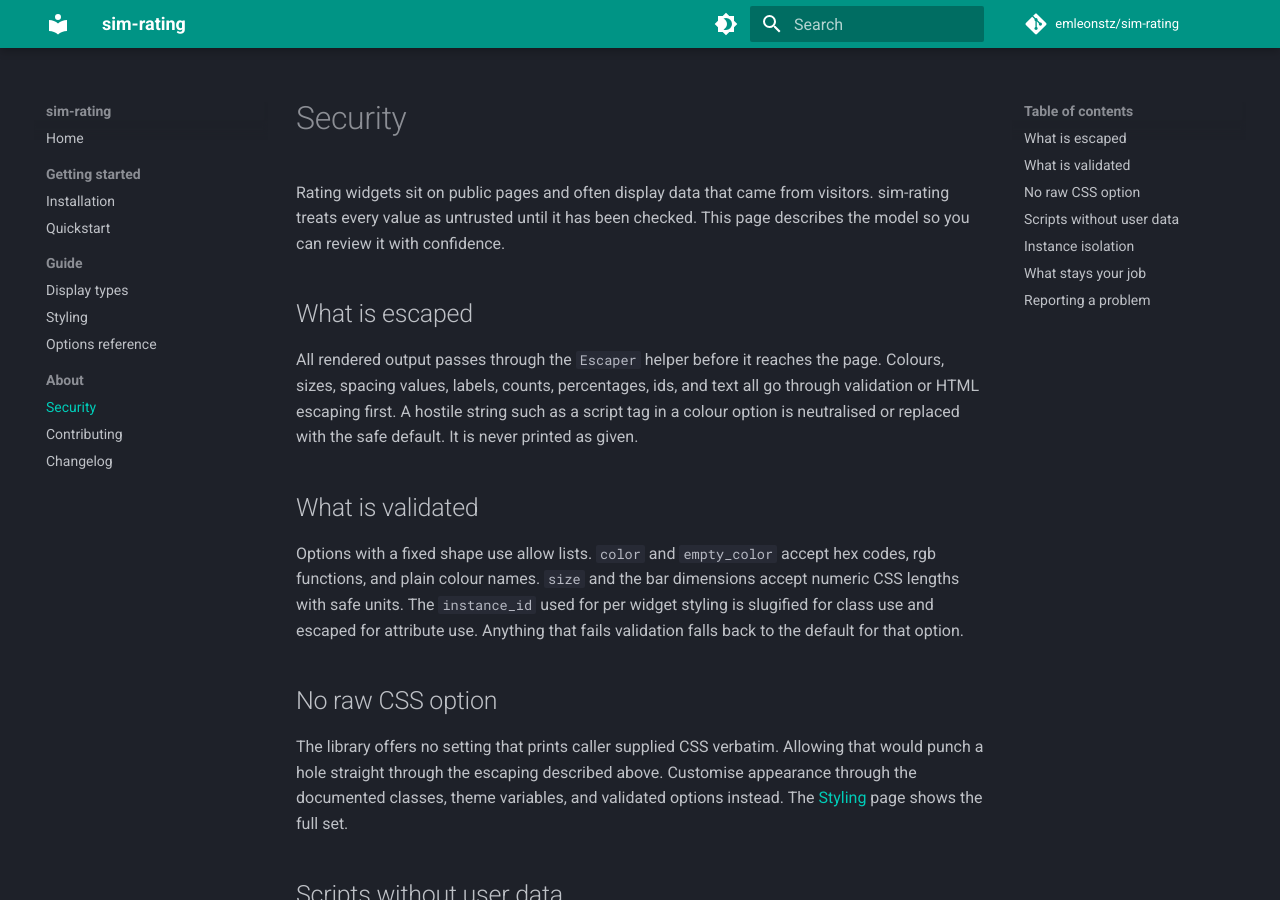
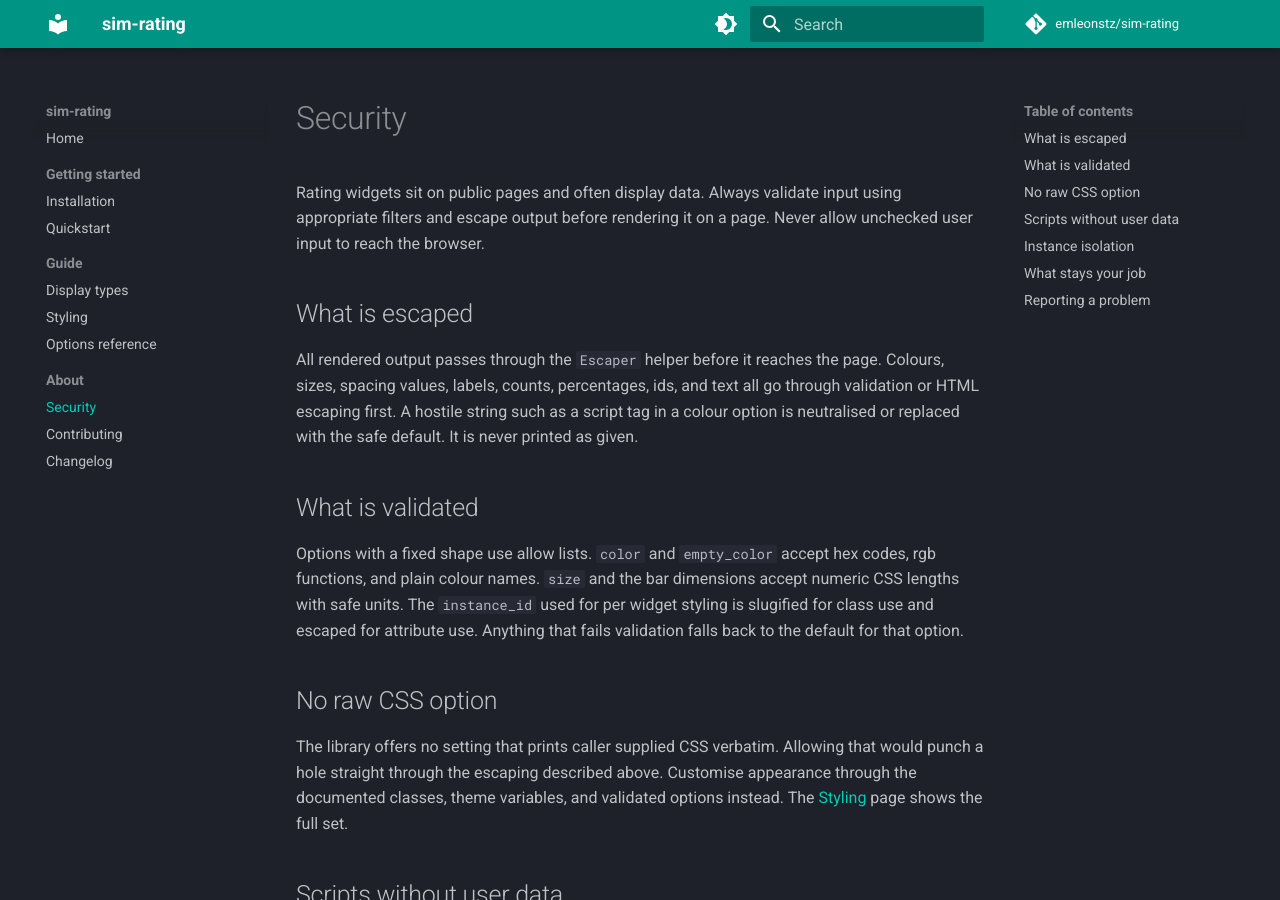
Before and after one commit to emleonstz/sim-rating, an MkDocs documentation site: the page built from docs/about/security.md, in a window 1280 px wide and 900 px high. Built offline with MkDocs 1.6.1 and Material for MkDocs 9.7.7, drawn with Linux system fonts in a browser that asks for light colours; comment, search, counter and statistics services are not loaded.

Commit message:
update docs (#1)

```diff
--- a/docs/about/security.md
+++ b/docs/about/security.md
@@ -1,8 +1,6 @@
 # Security
 
-Rating widgets sit on public pages and often display data that came from
-visitors. sim-rating treats every value as untrusted until it has been
-checked. This page describes the model so you can review it with confidence.
+Rating widgets sit on public pages and often display data. Always validate input using appropriate filters and escape output before rendering it on a page. Never allow unchecked user input to reach the browser.
 
 ## What is escaped
 
```
